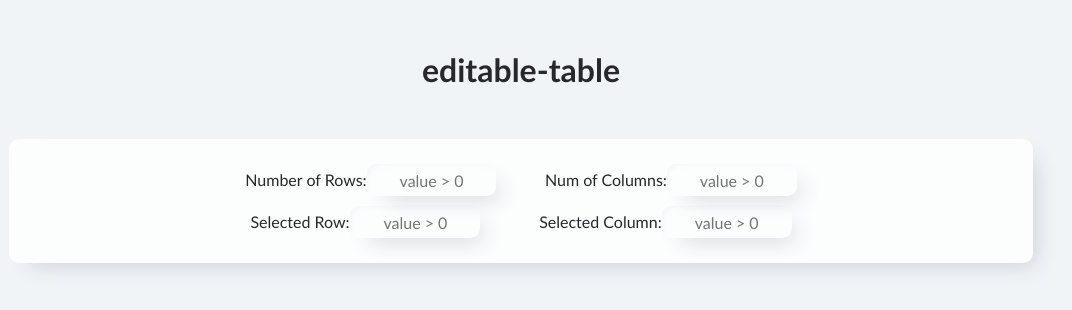
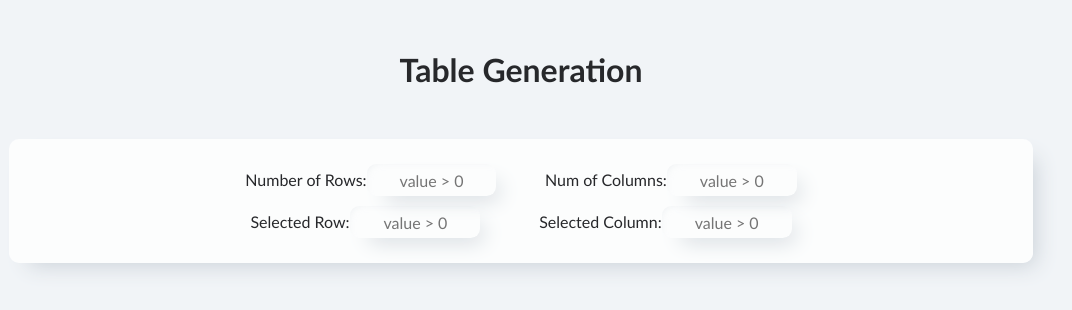
Before and after one commit to KrzysztofBorecki/table-generation, a plain HTML site: page index.html in a window 1280 px wide. Shown: the whole page, without its empty margins (119-1191 px from the left). Drawn offline with Linux system fonts and the light colour scheme.

Commit message:
Change h1 text

```diff
--- a/index.html
+++ b/index.html
@@ -11,7 +11,7 @@
 
 <body>
     <header>
-        <h1>editable-table</h1>
+        <h1>Table Generation</h1>
     </header>
     <main>
         <section>
```
